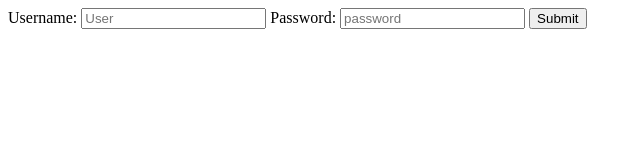
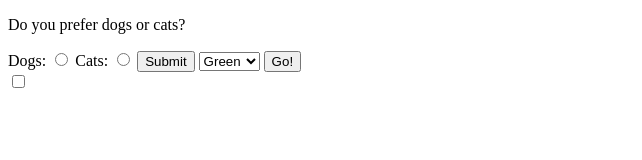
Before and after one commit to Amonkeve/Web_development, a plain HTML site: page index.html in a window 1280 px wide. Shown: the whole page, without its empty margins (0-642 px from the left). Drawn offline with Linux system fonts and the light colour scheme.

Commit message:
form updates

```diff
--- a/index.html
+++ b/index.html
@@ -45,18 +45,33 @@
 			<td><a href="http://pokemon.wikia.com/wiki/Wartortle">Wartortle</a></td>
 		</tr>
 </tbody>
-	</table>-->
+	</table>
 
 	<form action="http://www.wikipedia.com" method="GET">
-		<label for="username">Username:</label>
-			<input id="username" type="text" name="username" placeholder="User">
+		<label for="email">email:</label>
+			<input id="email" type="email" name="email" placeholder="email" required>
 		<label>
 			Password:
 		</label>
-		    <input id="password" type="passpord" name="password" placeholder="password">
+		    <input id="password" type="passpord" name="password" placeholder="password" required>
 
 		<button>Submit</button>
-	</form>
+	</form>-->
+<p>Do you prefer dogs or cats?</p>
+<form>
+<label for="dogs">Dogs: </label>
+<input id="dog" type="radio" name="petChoice" value="Dogs">
+<label for="cats">Cats:</label>
+<input id="cats" type="radio" name="petChoice" value="Cats">
+<button>Submit</button>
 
+<select name="Color">
+	<option>Green</option>
+	<option>Red</option>
+	<option>Yellow</option>
+</select>
+<button>Go!</button>
+</form>
+<input type="checkbox" name="checkbox">
 </body>
 </html>
```
